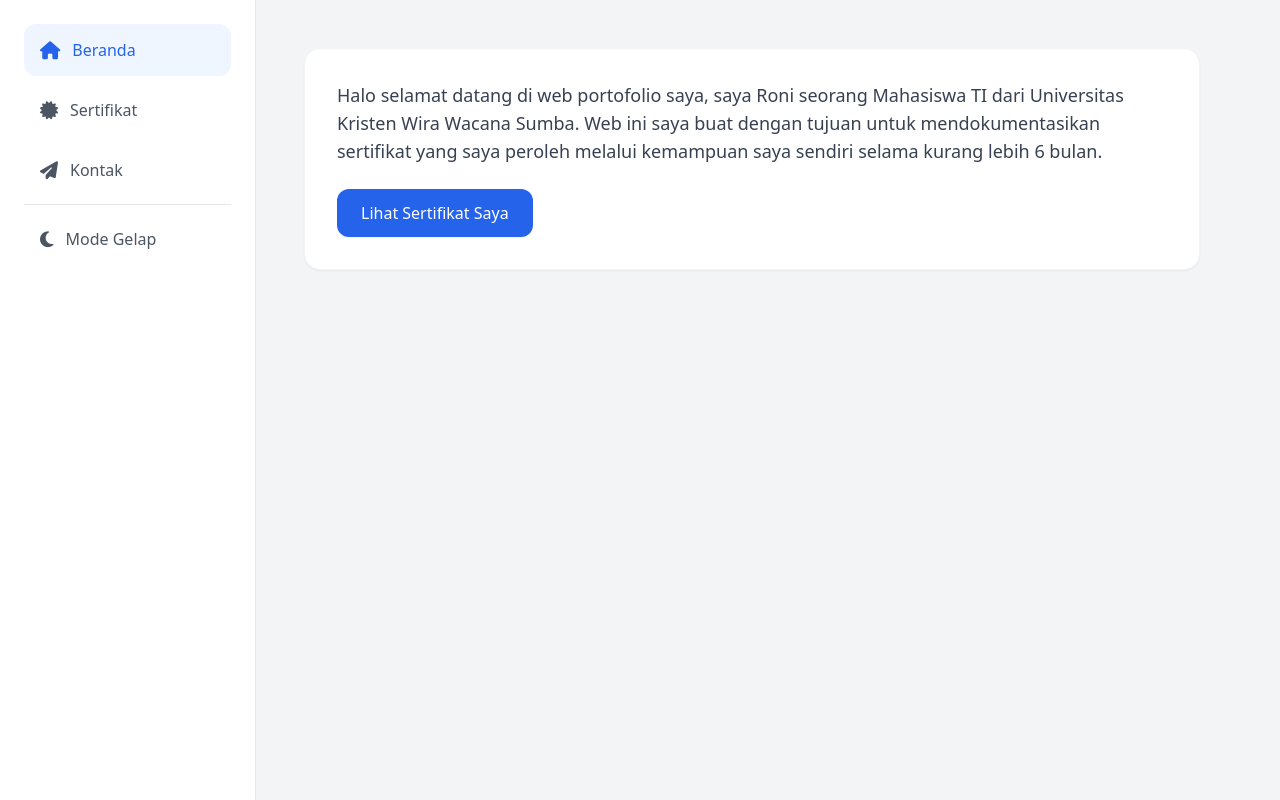
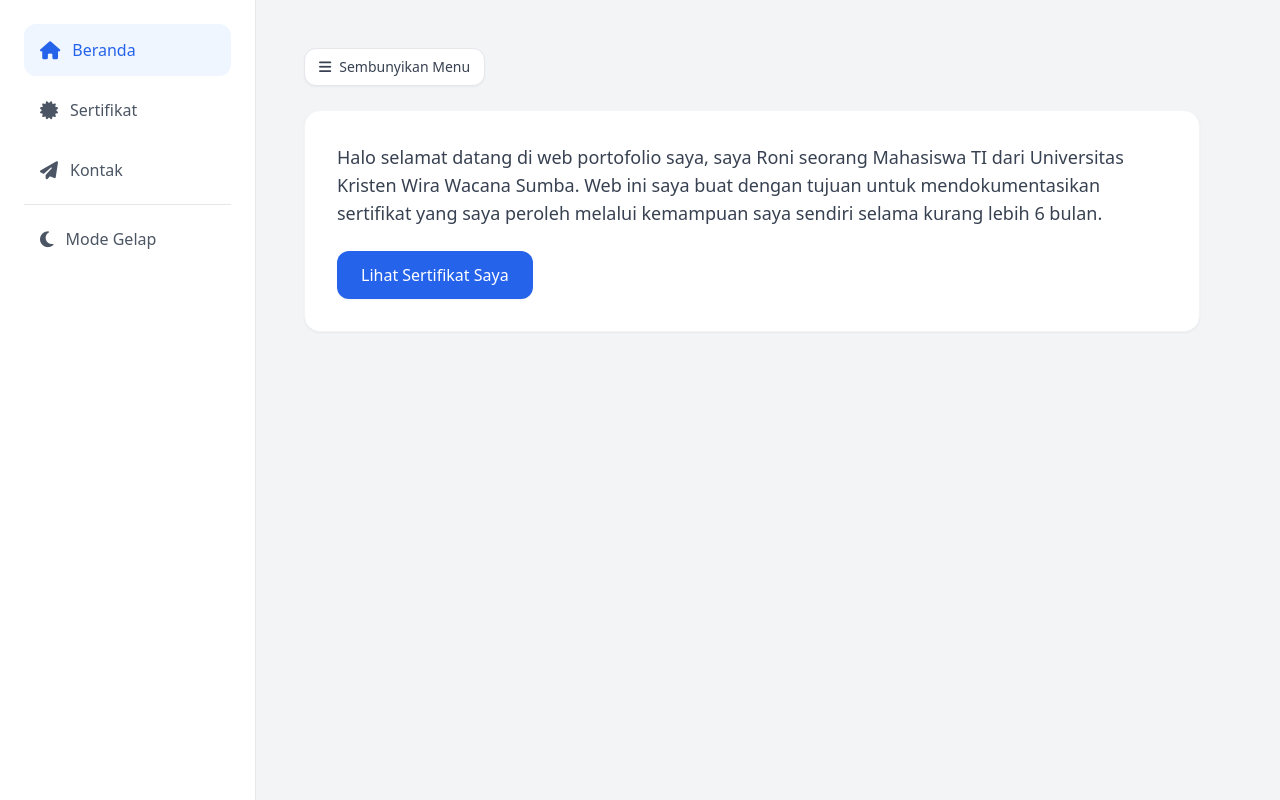
Before and after one commit to rohall12/web-perintis, a website: page index.html in a window 1280 px wide. Drawn offline with nearby package versions, Linux system fonts and the light colour scheme.

Commit message:
Tambah fitur toggle tampilkan dan sembunyikan sidebar navigasi

```diff
--- a/index.html
+++ b/index.html
@@ -23,7 +23,7 @@
 <body class="bg-gray-100 dark:bg-gray-900 text-gray-800 dark:text-gray-100 font-sans min-h-screen flex flex-row transition-colors duration-200">
 
     <!-- Sidebar Navigation -->
-    <aside class="w-48 md:w-64 bg-white dark:bg-gray-800 border-r border-gray-200 dark:border-gray-700 p-3 md:p-6 flex-shrink-0 min-h-screen transition-colors duration-200">
+    <aside id="sidebar" class="w-48 md:w-64 bg-white dark:bg-gray-800 border-r border-gray-200 dark:border-gray-700 p-3 md:p-6 flex-shrink-0 min-h-screen transition-all duration-300">
         <nav class="space-y-2 sticky top-6">
             <button onclick="switchTab('beranda')" id="nav-beranda" class="w-full flex items-center gap-2.5 md:gap-3 px-3 md:px-4 py-2.5 md:py-3 rounded-xl font-medium text-left transition-all text-xs md:text-base bg-blue-50 text-blue-600 dark:bg-blue-900/40 dark:text-blue-400">
                 <i class="fa-solid fa-house text-sm md:text-lg"></i>
@@ -49,7 +49,15 @@
     </aside>
 
     <!-- Main Content Area -->
-    <main class="flex-1 p-4 md:p-12 overflow-y-auto">
+    <main class="flex-1 p-4 md:p-12 overflow-y-auto w-full transition-all duration-300">
+
+        <!-- Tombol Tampilkan / Sembunyikan Sidebar -->
+        <div class="mb-6">
+            <button onclick="toggleSidebar()" class="inline-flex items-center gap-2 px-3.5 py-2 rounded-xl bg-white dark:bg-gray-800 text-gray-700 dark:text-gray-200 border border-gray-200 dark:border-gray-700 shadow-sm hover:bg-gray-50 dark:hover:bg-gray-700 transition-all text-xs md:text-sm font-medium">
+                <i class="fa-solid fa-bars text-sm"></i>
+                <span id="sidebar-toggle-text">Sembunyikan Menu</span>
+            </button>
+        </div>
 
         <!-- Section: Beranda -->
         <section id="section-beranda" class="block space-y-6 max-w-4xl">
@@ -167,8 +175,9 @@
         </div>
     </div>
 
-    <!-- JavaScript Navigation, Theme Switcher & Modal -->
+    <!-- JavaScript Navigation, Sidebar Toggle, Dark Mode & Modal -->
     <script>
+        // Switcher Tab Navigasi
         function switchTab(tabName) {
             const sections = ['beranda', 'sertifikat', 'kontak'];
 
@@ -194,7 +203,21 @@
             });
         }
 
-        // Fungsi Switcher Dark / Light Mode
+        // Toggle Sidebar (Tampilkan / Sembunyikan Navigasi)
+        function toggleSidebar() {
+            const sidebar = document.getElementById('sidebar');
+            const toggleText = document.getElementById('sidebar-toggle-text');
+
+            sidebar.classList.toggle('hidden');
+
+            if (sidebar.classList.contains('hidden')) {
+                toggleText.textContent = 'Tampilkan Menu';
+            } else {
+                toggleText.textContent = 'Sembunyikan Menu';
+            }
+        }
+
+        // Switcher Dark / Light Mode
         function toggleDarkMode() {
             const isDark = document.documentElement.classList.toggle('dark');
             updateThemeUI(isDark);
@@ -215,12 +238,13 @@
             }
         }
 
-        // Update UI tombol tema sesuai state halaman saat ini
+        // Initialize UI State saat DOM Loaded
         document.addEventListener('DOMContentLoaded', () => {
             const isDark = document.documentElement.classList.contains('dark');
             updateThemeUI(isDark);
         });
 
+        // Modal Handler
         function openModal(imageSrc, title) {
             const modal = document.getElementById('image-modal');
             const modalImg = document.getElementById('modal-image');
```
